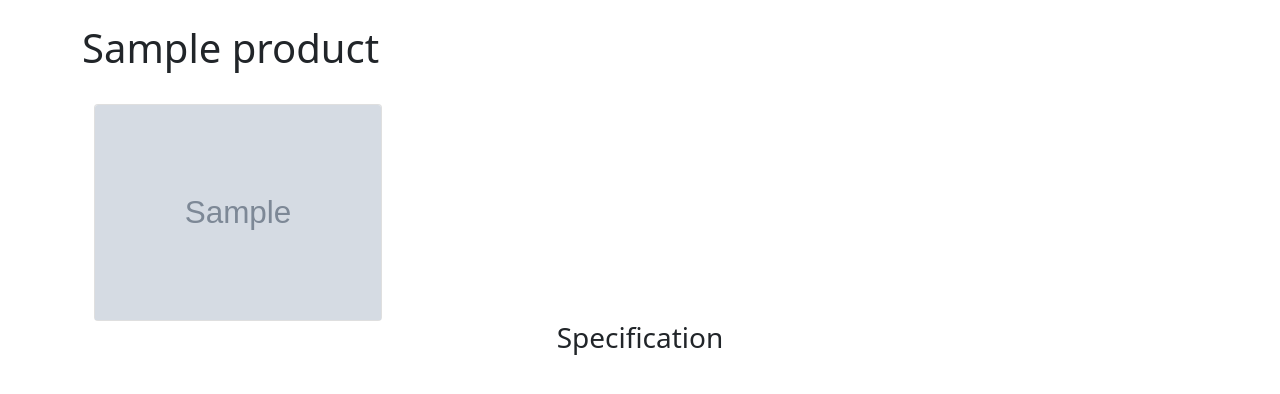
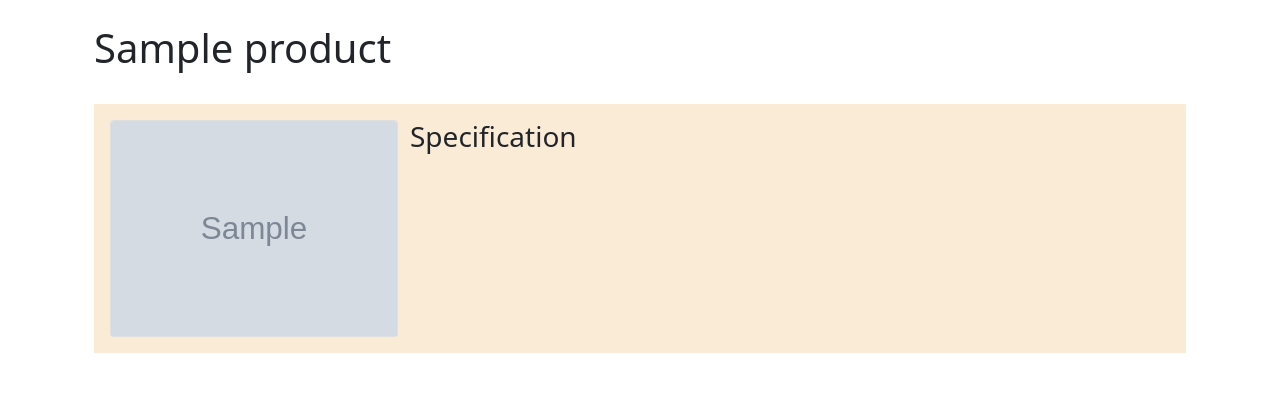
Before and after one commit to sa-y-an/ims2, a Django app: a page that uses templates/base.html in a window 1280 px wide. Shown: the part 56-450 px from the top of the page. Run offline with Django 4.2, Linux system fonts and the light colour scheme; tables that the repository leaves empty hold one stand-in row (values such as "Sample post"); grey boxes marked "Sample" are stand-in pictures.

Commit message:
some css styling

```diff
--- a/core/settings.py
+++ b/core/settings.py
@@ -12,7 +12,7 @@
 SECRET_KEY = 'django-insecure-%x#rty2d#5-q04&#ce74pbt#6jq=d5rluh7qzeqkvd%$dw0)yd'
 
 # SECURITY WARNING: don't run with debug turned on in production!
-DEBUG = False
+DEBUG = True
 
 ALLOWED_HOSTS = ['*']
 
--- a/static/frontend/inventory.css
+++ b/static/frontend/inventory.css
@@ -2,9 +2,5 @@
     display: flex;
     flex-wrap: wrap;
     background-color: antiquewhite;
-    border: 2px black;
+    padding: 1em;
 }
-
-body{
-    background: black;
-}
--- a/templates/base.html
+++ b/templates/base.html
@@ -1,3 +1,4 @@
+{% load static %}
 <!doctype html>
 <html lang="en">
   <head>
@@ -7,8 +8,10 @@
 
     <!-- Bootstrap CSS -->
     <link href="https://cdn.jsdelivr.net/npm/bootstrap@5.1.3/dist/css/bootstrap.min.css" rel="stylesheet" integrity="sha384-1BmE4kWBq78iYhFldvKuhfTAU6auU8tT94WrHftjDbrCEXSU1oBoqyl2QvZ6jIW3" crossorigin="anonymous">
+    <title>IMS</title>
+    {% block title %}
 
-    <title>IMS</title>
+    {% endblock %}
   </head>
   <body>
 
--- a/templates/frontend/inventory.html
+++ b/templates/frontend/inventory.html
@@ -1,15 +1,14 @@
 {% extends 'base.html' %}
 {% load static %}
 
-<head>
-    <link rel="stylesheet" href="{% static 'frontend/inventory.css' %}">
-    <link rel="stylesheet" href="{% static 'base.css' %}">
-</head>
+{% block title %}
+<link rel="stylesheet" href="{% static 'frontend/inventory.css' %}">
+{% endblock %}
 
 
+{% block content %}
 <div class="container">
 
-    {% block content %}
         <h1>
             {{data.product.title}}
         </h1>
@@ -32,6 +31,7 @@
             </div>
         </div>
 
-    {% endblock %}
 
 </div>
+
+{% endblock %}
```
